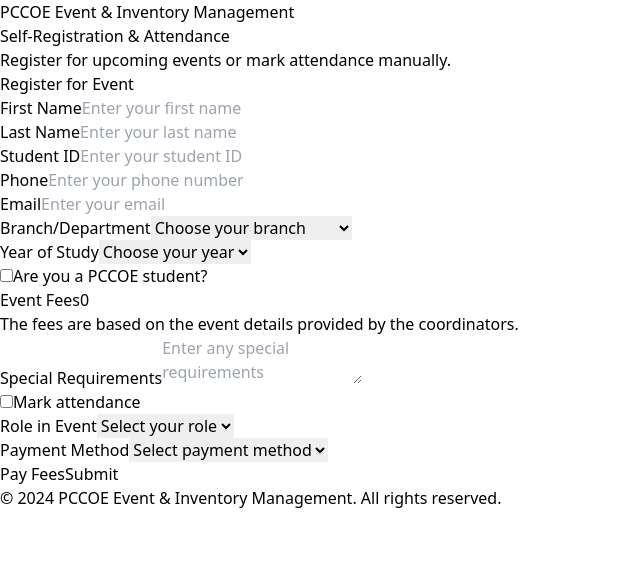
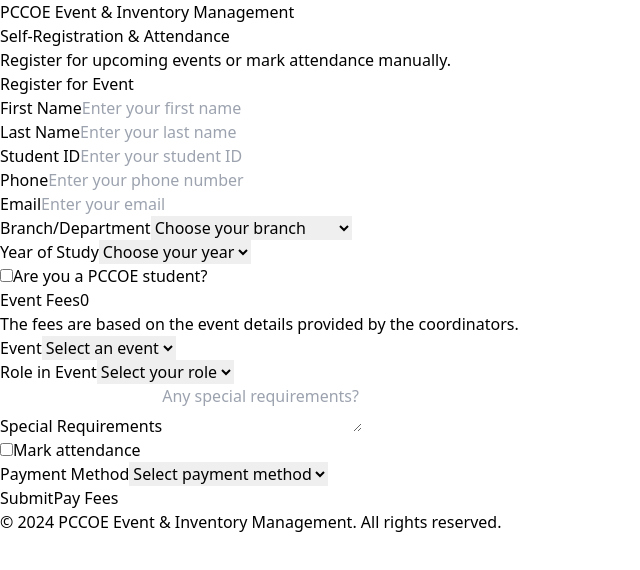
Before and after one commit to aadidesign/College, a Next.js app: page /studentregistration in a window 1280 px wide. Shown: the top 570 px of the page, without its empty margins (0-640 px from the left). Built offline with nearby package versions, Linux system fonts and the light colour scheme.

Commit message:
Receipt feature added in Student Self Registration Form

```diff
--- a/src/pages/studentregistration.js
+++ b/src/pages/studentregistration.js
@@ -15,18 +15,38 @@
     role: "",
     attendance: false,
     specialRequirements: "",
-    paymentStatus: false,
     fees: 0,
     paymentMethod: "", // To hold the selected payment method
   });
+
+  // State for the receipt
+  const [receipt, setReceipt] = useState(null);
 
   // Handle form submission
   const handleSubmit = async (e) => {
     e.preventDefault();
 
+    // Generate receipt data
+    const receiptData = {
+      name: `${formData.firstName} ${formData.lastName}`,
+      studentId: formData.studentId,
+      email: formData.email,
+      branch: formData.branch,
+      yearOfStudy: formData.yearOfStudy,
+      isPCCOE: formData.isPCCOE,
+      fees: formData.fees,
+      role: formData.role,
+      specialRequirements: formData.specialRequirements,
+      paymentMethod: formData.paymentMethod,
+      attendance: formData.attendance,
+    };
+
+    // Set the receipt state
+    setReceipt(receiptData);
+
     if (formData.isPCCOE || formData.fees === 0) {
       // Send receipt if PCCOE student or fees are zero
-      await sendReceiptEmail();
+      await sendReceiptEmail(receiptData);
       alert("Form submitted successfully! Receipt sent to your email.");
     } else {
       // Redirect to payment page if not PCCOE student and fees apply
@@ -52,9 +72,9 @@
   };
 
   // Function to send an automatic receipt email (mocked for now)
-  const sendReceiptEmail = async () => {
+  const sendReceiptEmail = async (receiptData) => {
     // Mocked email sending function (replace with actual email API integration)
-    console.log("Sending receipt email to", formData.email);
+    console.log("Sending receipt email to", receiptData.email);
     // You can use email APIs like SendGrid, Mailgun, or nodemailer in a real scenario.
   };
 
@@ -219,6 +239,40 @@
                 </div>
               )}
 
+              {/* Event Selection */}
+              <div>
+                <label className="block text-sm font-medium text-gray-700">Event</label>
+                <select
+                  name="event"
+                  value={formData.event}
+                  onChange={handleChange}
+                  className="mt-1 p-2 block w-full border-gray-300 rounded-md shadow-sm"
+                  required
+                >
+                  <option value="">Select an event</option>
+                  <option value="Tech Fest">Tech Fest</option>
+                  <option value="Cultural Fest">Cultural Fest</option>
+                  <option value="Sports Day">Sports Day</option>
+                </select>
+              </div>
+
+              {/* Role in Event */}
+              <div>
+                <label className="block text-sm font-medium text-gray-700">Role in Event</label>
+                <select
+                  name="role"
+                  value={formData.role}
+                  onChange={handleChange}
+                  className="mt-1 p-2 block w-full border-gray-300 rounded-md shadow-sm"
+                  required
+                >
+                  <option value="">Select your role</option>
+                  <option value="Participant">Participant</option>
+                  <option value="Volunteer">Volunteer</option>
+                  <option value="Organizer">Organizer</option>
+                </select>
+              </div>
+
               {/* Special Requirements */}
               <div>
                 <label className="block text-sm font-medium text-gray-700">Special Requirements</label>
@@ -227,7 +281,7 @@
                   value={formData.specialRequirements}
                   onChange={handleChange}
                   className="mt-1 p-2 block w-full border-gray-300 rounded-md shadow-sm"
-                  placeholder="Enter any special requirements"
+                  placeholder="Any special requirements?"
                 />
               </div>
 
@@ -243,23 +297,6 @@
                 <label className="ml-2 block text-sm text-gray-900">
                   Mark attendance
                 </label>
-              </div>
-
-              {/* Event Role */}
-              <div>
-                <label className="block text-sm font-medium text-gray-700">Role in Event</label>
-                <select
-                  name="role"
-                  value={formData.role}
-                  onChange={handleChange}
-                  className="mt-1 p-2 block w-full border-gray-300 rounded-md shadow-sm"
-                  required
-                >
-                  <option value="">Select your role</option>
-                  <option value="Participant">Participant</option>
-                  <option value="Volunteer">Volunteer</option>
-                  <option value="Organizer">Organizer</option>
-                </select>
               </div>
 
               {/* Payment Method Selection */}
@@ -282,9 +319,16 @@
                 </div>
               )}
 
+              {/* Submit Button */}
+              <button
+                type="submit"
+                className="w-full bg-blue-500 text-white py-2 px-4 rounded-md hover:bg-blue-600 transition duration-300"
+              >
+                Submit
+              </button>
 
-            {/* Payment Button for non-PCCOE students */}
-            {!formData.isPCCOE && (
+              {/* Payment Button for non-PCCOE students */}
+              {!formData.isPCCOE && (
                 <button
                   type="button"
                   onClick={() => window.location.href = `/payment?amount=${formData.fees}&method=${formData.paymentMethod}`}
@@ -293,18 +337,26 @@
                   Pay Fees
                 </button>
               )}
+            </form>
 
+            {/* Display Receipt if available */}
+{receipt && (
+  <div className="mt-8 p-4 border border-gray-300 rounded-md bg-gray-100">
+    <h3 className="text-lg font-bold">Receipt</h3>
+    <p className="text-green-600 font-semibold">Your seat has been confirmed!</p>
+    <p><strong>Name:</strong> {receipt.name}</p>
+    <p><strong>Student ID:</strong> {receipt.studentId}</p>
+    <p><strong>Email:</strong> {receipt.email}</p>
+    <p><strong>Branch:</strong> {receipt.branch}</p>
+    <p><strong>Year of Study:</strong> {receipt.yearOfStudy}</p>
+    <p><strong>Role:</strong> {receipt.role}</p>
+    <p><strong>Special Requirements:</strong> {receipt.specialRequirements || 'None'}</p>
+    <p><strong>Attendance Marked:</strong> {receipt.attendance ? 'Yes' : 'No'}</p>
+    <p><strong>Fees:</strong> ₹{receipt.fees}</p>
+    <p><strong>Payment Method:</strong> {receipt.paymentMethod || 'N/A'}</p>
+  </div>
+)}
 
-              {/* Submit Button */}
-              <button
-                type="submit"
-                className="w-full bg-blue-500 text-white py-2 px-4 rounded-md hover:bg-blue-600 transition duration-300"
-              >
-                Submit
-              </button>
-
-
-            </form>
           </div>
         </div>
       </section>
```
